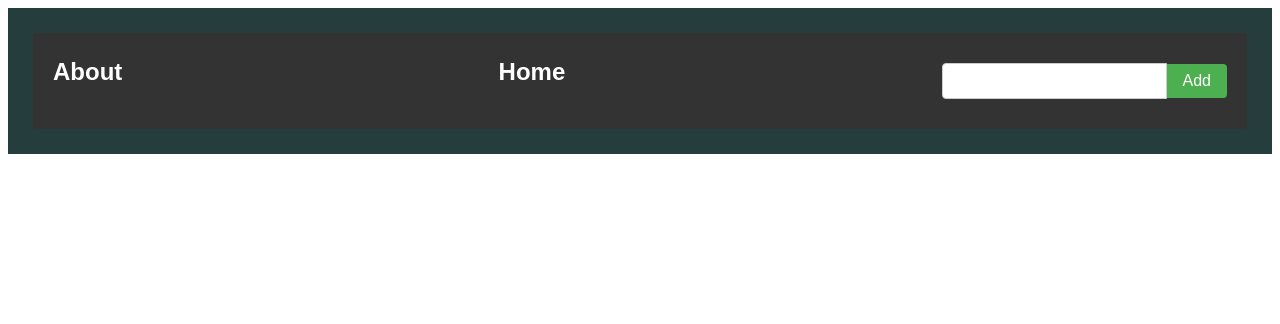
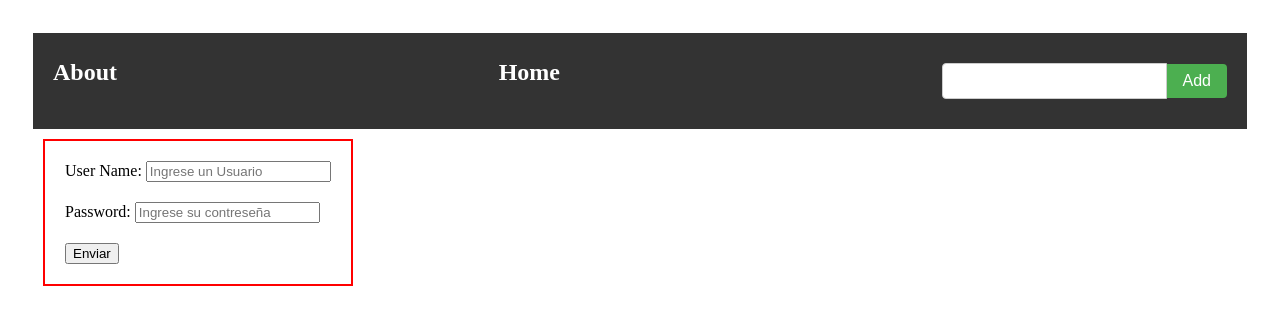
Before and after one commit to Kshamenk/rick_and_morty-Card-App-React, a React (Create React App) app: page / in a window 1280 px wide. Before the commit this address had no page. Shown: the top 324 px of the page. Built offline with nearby package versions, Linux system fonts and the light colour scheme.

Commit message:
13500632023

```diff
--- a/src/App.css
+++ b/src/App.css
@@ -5,11 +5,7 @@
    align-items: center;
  }
 
- .App {
-  background-color: rgb(37, 61, 61);
-   font-family: sans-serif;
-   text-align: center;
- }
+
 
  .header {
    display: flex;
--- a/src/App.js
+++ b/src/App.js
@@ -5,6 +5,7 @@ import Cards from './components//Cards/Cards.jsx';
 import Nav from './components/Nav/Nav.jsx';
 import Detail from './components/Detail/Detail.jsx'
 import About from './components/About/About.jsx'
+import Form from './components/Form/Form';
 //import characters from './data.js';
 
 function App() {
@@ -31,10 +32,12 @@ function App() {
     <div className='App' style={{ padding: '25px' }}>
         <Nav onSearch={onSearch} />
       <Routes>
+       <Route exact path='/' element={<Form/>} />
         <Route path='/home' element={<Cards onClose={onClose} characters={characters} />} />
         <Route path='/detail/:detailId' element={<Detail />}/>
         <Route path='/about' element={<About/>} />
       </Routes>
+
     </div>
   );
 }
--- a/src/components/Card/Card.css
+++ b/src/components/Card/Card.css
@@ -12,9 +12,11 @@
   }
 
   .card button {
-    position: absolute;
+    position: relative;
     top: 10px;
-    right: 10px;
+    margin-right: 5px;
+    margin-left: auto;
+    left: auto;
     background-color: #f44336;
     color: #fff;
     border: none;
--- /dev/null
+++ b/src/components/Form/Form.jsx
@@ -0,0 +1,57 @@
+import React, { useState } from "react";
+import validation from "./validation.js";
+import styles from './Form.module.css'
+// resolver act 2
+export default function Form() {
+
+
+    const [userData, setUserData] = useState(
+        { username: '', password: '' });
+
+    const [errors, seterrors] = useState(
+        { username: '', password: '' })
+
+
+    function handleInputChange(event) {
+        const property = event.target.name
+        const value = event.target.value
+        setUserData({
+            ...userData,
+            [property] : value
+        })
+        seterrors(validation({
+            ...userData,
+            [property] : value
+        }))
+    }
+
+
+    return (
+        <div className={styles.contenedor}>
+            <form >
+                <div className={styles.user}>
+                    <label htmlFor="username">User Name: </label>
+                    <input
+                        type="text"
+                        name='username'
+                        value={userData.username}
+                        placeholder='Ingrese un Usuario'
+                        onChange={handleInputChange}
+                    />
+                </div>
+                <div className={styles.pass}>
+                    <label htmlFor="password">Password: </label>
+                    <input
+                        type="password"
+                        name="password"
+                        value={userData.password}
+                        placeholder='Ingrese su contreseña'
+                        onChange={handleInputChange} />
+                </div>
+                <div className={styles.button}>
+                    <button>Enviar</button>
+                </div>
+            </form>
+        </div>
+    )
+}
--- /dev/null
+++ b/src/components/Form/Form.module.css
@@ -0,0 +1,20 @@
+.contenedor{
+    display: flex;
+    flex-direction: column;
+    max-width: fit-content;
+    max-height: fit-content;
+    border: 2px solid red;
+    padding: 10px;
+    margin: 10px;
+    align-items: center;
+    justify-content: space-around;
+}
+.user{
+    padding: 10px;
+}
+.pass{
+    padding: 10px;
+}
+.button{
+    padding: 10px;
+}
--- /dev/null
+++ b/src/components/Form/validation.js
@@ -0,0 +1,8 @@
+function validation({username,password }) {
+    const errors = {}
+   if (username.length < 5) errors.username = 'Usuario invalido'
+   if (password.length < 5) errors.password = 'Contraseña invalida'
+   return errors
+}
+
+export default validation
```
